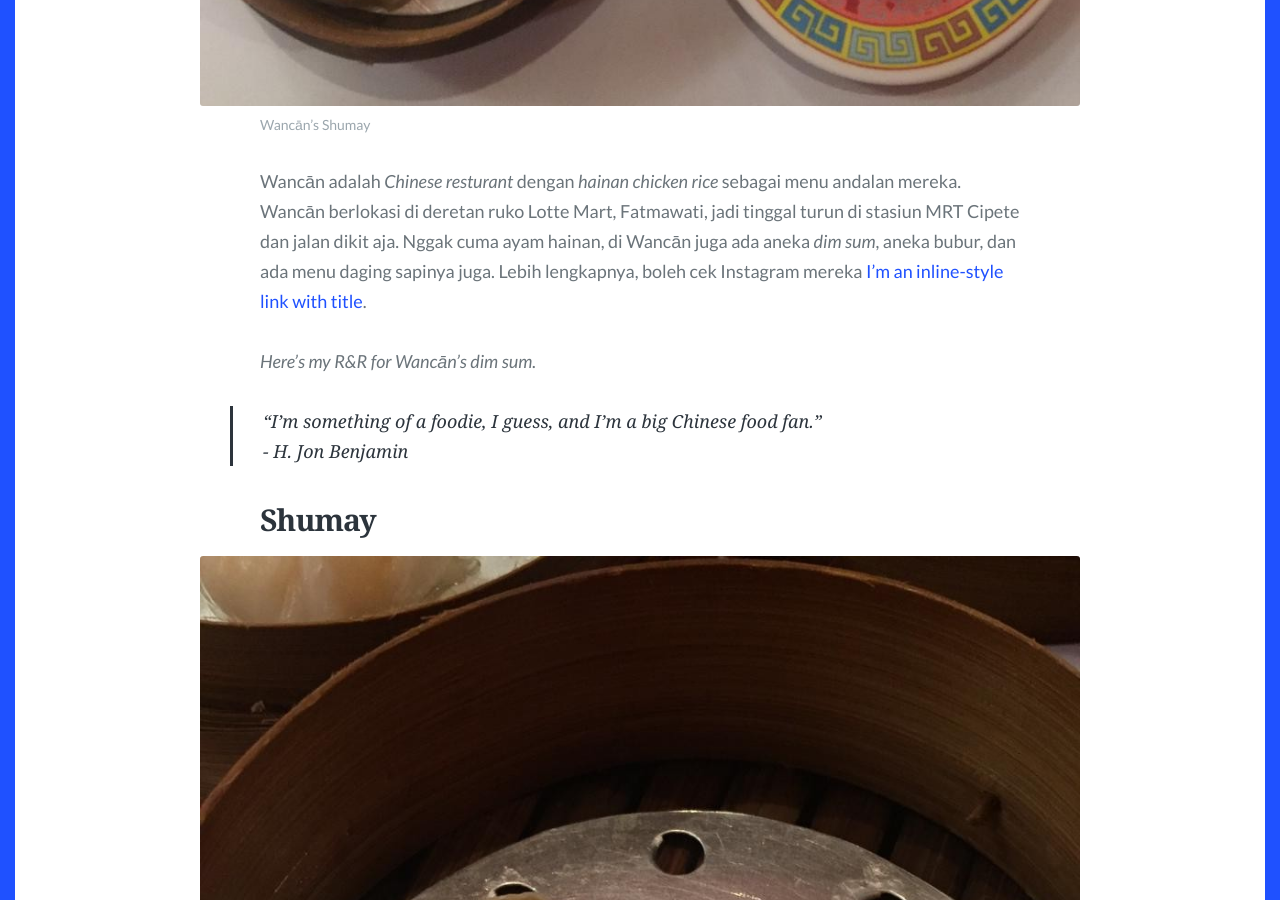
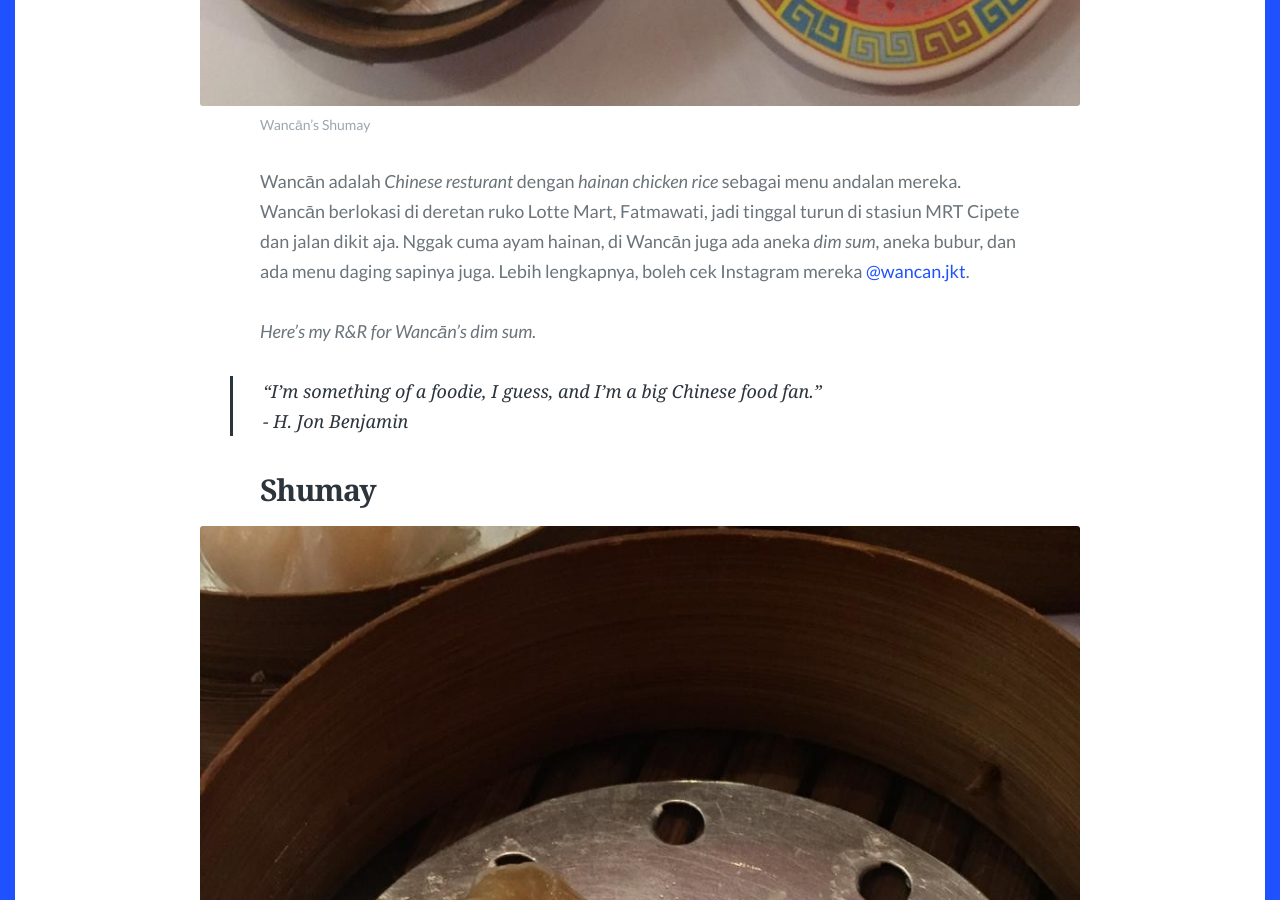
Before and after one commit to audreystour/audreystour.github.io, a Jekyll site: the page built from _posts/2023-05-01-r&r-wancan.md, in a window 1280 px wide and 900 px high, scrolled down 2648 px. Built offline with Jekyll 4.4.1, drawn with Linux system fonts in a browser that asks for light colours; some web fonts are replaced; comment, search, counter and statistics services are not loaded.

Commit message:
Update 2023-05-01-r&r-wancan.md

```diff
--- a/_posts/2023-05-01-r&r-wancan.md
+++ b/_posts/2023-05-01-r&r-wancan.md
@@ -17,7 +17,7 @@
 
 {% include image_caption.html imageurl="assets/css/images/4_wancan.jpg" title="EuropeOnScreen" caption=" Wancān’s Shumay" %}
 
-Wancān adalah *Chinese resturant* dengan *hainan chicken rice* sebagai menu andalan mereka. Wancān berlokasi di deretan ruko Lotte Mart, Fatmawati, jadi tinggal turun di stasiun MRT Cipete dan jalan dikit aja. Nggak cuma ayam hainan, di Wancān juga ada aneka *dim sum*, aneka bubur, dan ada menu daging sapinya juga. Lebih lengkapnya, boleh cek Instagram mereka [I'm an inline-style link with title]( https://www.instagram.com/wancan.jkt/ "@wancan.jkt").
+Wancān adalah *Chinese resturant* dengan *hainan chicken rice* sebagai menu andalan mereka. Wancān berlokasi di deretan ruko Lotte Mart, Fatmawati, jadi tinggal turun di stasiun MRT Cipete dan jalan dikit aja. Nggak cuma ayam hainan, di Wancān juga ada aneka *dim sum*, aneka bubur, dan ada menu daging sapinya juga. Lebih lengkapnya, boleh cek Instagram mereka [@wancan.jkt]( https://www.instagram.com/wancan.jkt/ "@wancan.jkt").
 
 *Here’s my R&R for Wancān’s dim sum.*
 
```
